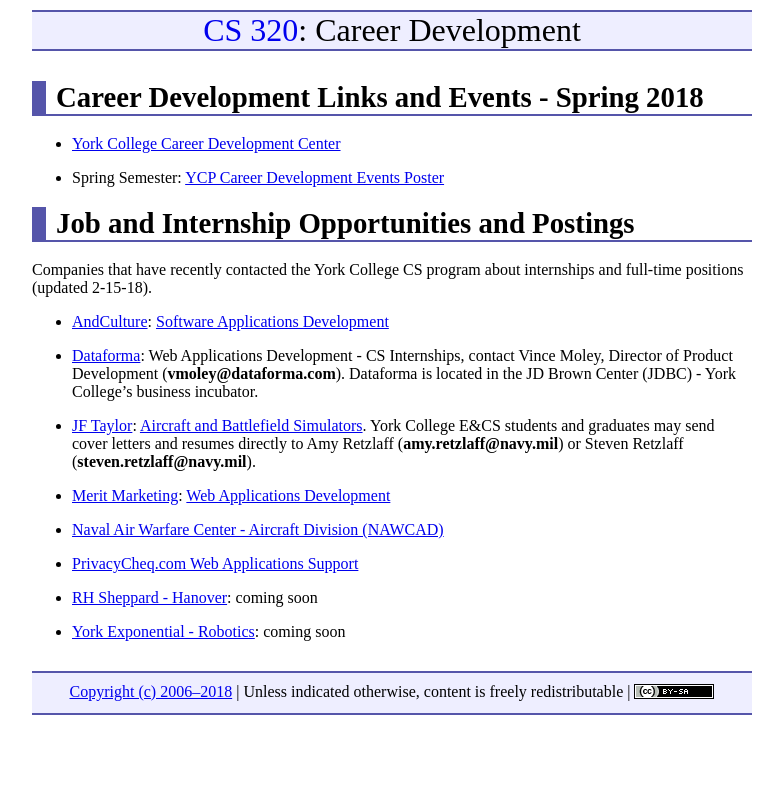
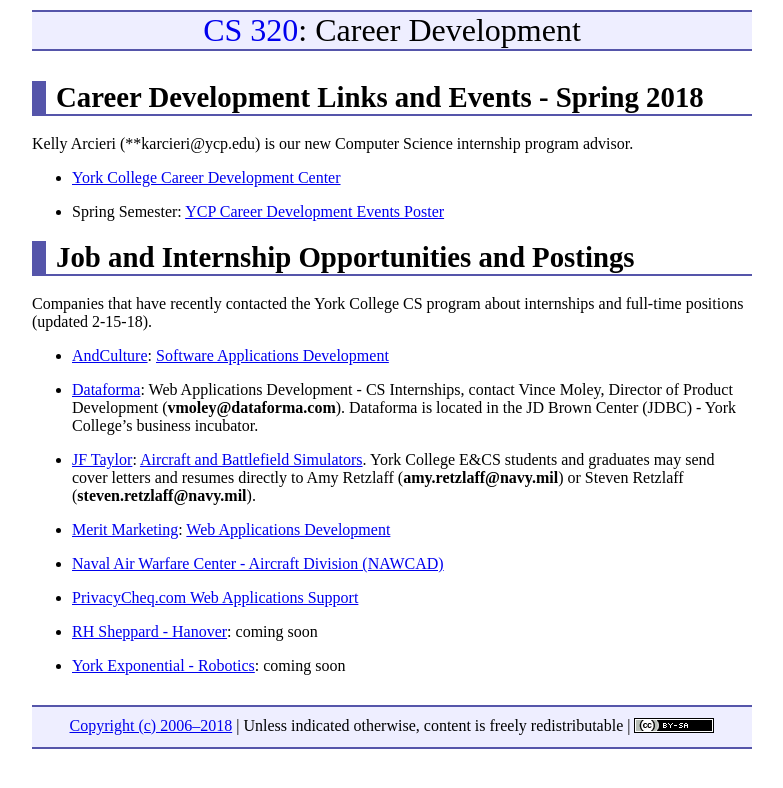
Before and after one commit to ycpcs/cs320-spring2018, a Jekyll site: the page built from careers/index.md, in a window 1280 px wide. Shown: the top 788 px of the page, without its empty margins (248-1031 px from the left). Built offline with Jekyll 4.4.1, drawn with Linux system fonts in a browser that asks for light colours.

Commit message:
postings

```diff
--- a/careers/index.md
+++ b/careers/index.md
@@ -5,6 +5,8 @@ title: "Career Development"
 
 Career Development Links and Events - Spring 2018
 ====================================================
+Kelly Arcieri (**karcieri@ycp.edu) is our new Computer Science internship program advisor.
+
 * [York College Career Development Center](https://www.ycp.edu/about-us/offices-and-departments/student-success/career-development-center/)
 
 * Spring Semester: [YCP Career Development Events Poster](FINAL_Spring_2018_Events_Poster.pdf)
```
